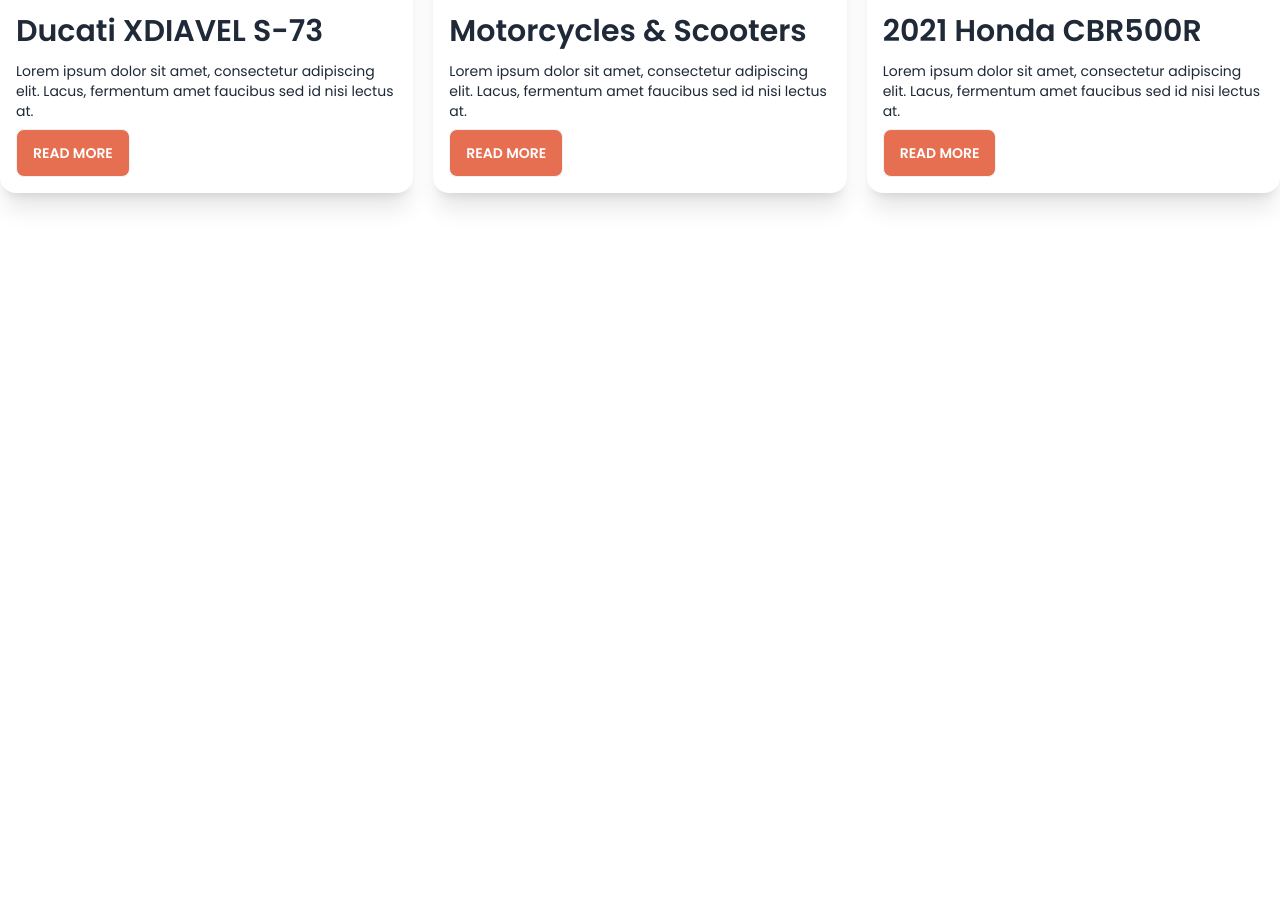
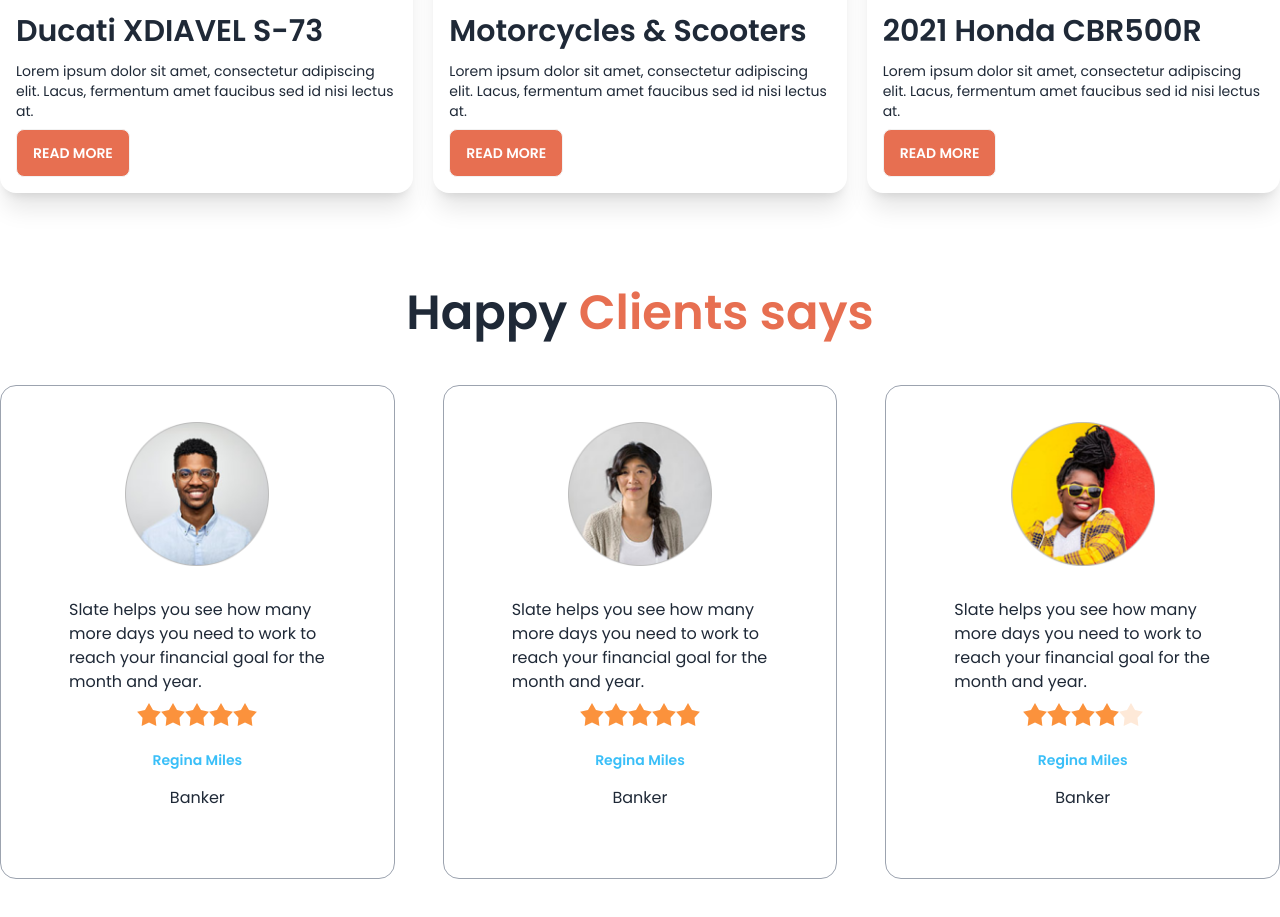
Before and after one commit to monoare/biker-zone-daisyUI, a plain HTML site: page index.html in a window 1280 px wide. Shown: the part 1073-1990 px from the top of the page. Before the commit the page ends 1362 px from the top, so only its background shows below. Drawn offline with nearby package versions, Linux system fonts and the light colour scheme.

Commit message:
added happy clients section

```diff
--- a/index.html
+++ b/index.html
@@ -258,6 +258,146 @@
           </div>
         </div>
       </section>
+      <!-- Happy Clients -->
+      <section class="my-24">
+        <h3 class="text-5xl mb-12 font-semibold text-center">
+          Happy <span class="text-bike-primary">Clients says</span>
+        </h3>
+        <div class="grid gap-12 grid-cols-1 md:grid-cols-2 lg:grid-cols-3">
+          <!-- First Review -->
+          <div class="card bg-base-100 p-9 border border-gray-400">
+            <figure>
+              <img src="images/others/user-1.png" alt="Shoes" class="w-36" />
+            </figure>
+            <div class="card-body">
+              <p>
+                Slate helps you see how many more days you need to work to reach
+                your financial goal for the month and year.
+              </p>
+              <div class="rating justify-center">
+                <input
+                  type="radio"
+                  name="rating-2"
+                  class="mask mask-star-2 bg-orange-400"
+                />
+                <input
+                  type="radio"
+                  name="rating-2"
+                  class="mask mask-star-2 bg-orange-400"
+                />
+                <input
+                  type="radio"
+                  name="rating-2"
+                  class="mask mask-star-2 bg-orange-400"
+                />
+                <input
+                  type="radio"
+                  name="rating-2"
+                  class="mask mask-star-2 bg-orange-400"
+                  checked
+                />
+                <input
+                  type="radio"
+                  name="rating-2"
+                  class="mask mask-star-2 bg-orange-400"
+                />
+              </div>
+              <div class="text-center space-y-4 mt-4">
+                <h4 class="text-sm font-semibold text-info">Regina Miles</h4>
+                <p>Banker</p>
+              </div>
+            </div>
+          </div>
+          <!-- Second Review -->
+          <div class="card bg-base-100 p-9 border border-gray-400">
+            <figure>
+              <img src="images/others/user-2.png" alt="Shoes" class="w-36" />
+            </figure>
+            <div class="card-body">
+              <p>
+                Slate helps you see how many more days you need to work to reach
+                your financial goal for the month and year.
+              </p>
+              <div class="rating justify-center">
+                <input
+                  type="radio"
+                  name="rating-2"
+                  class="mask mask-star-2 bg-orange-400"
+                />
+                <input
+                  type="radio"
+                  name="rating-2"
+                  class="mask mask-star-2 bg-orange-400"
+                />
+                <input
+                  type="radio"
+                  name="rating-2"
+                  class="mask mask-star-2 bg-orange-400"
+                />
+                <input
+                  type="radio"
+                  name="rating-2"
+                  class="mask mask-star-2 bg-orange-400"
+                  checked
+                />
+                <input
+                  type="radio"
+                  name="rating-2"
+                  class="mask mask-star-2 bg-orange-400"
+                />
+              </div>
+              <div class="text-center space-y-4 mt-4">
+                <h4 class="text-sm font-semibold text-info">Regina Miles</h4>
+                <p>Banker</p>
+              </div>
+            </div>
+          </div>
+          <!-- Third Review -->
+          <div class="card bg-base-100 p-9 border border-gray-400">
+            <figure>
+              <img src="images/others/user-3.png" alt="Shoes" class="w-36" />
+            </figure>
+            <div class="card-body">
+              <p>
+                Slate helps you see how many more days you need to work to reach
+                your financial goal for the month and year.
+              </p>
+              <div class="rating justify-center">
+                <input
+                  type="radio"
+                  name="rating-2"
+                  class="mask mask-star-2 bg-orange-400"
+                />
+                <input
+                  type="radio"
+                  name="rating-2"
+                  class="mask mask-star-2 bg-orange-400"
+                />
+                <input
+                  type="radio"
+                  name="rating-2"
+                  class="mask mask-star-2 bg-orange-400"
+                />
+                <input
+                  type="radio"
+                  name="rating-2"
+                  class="mask mask-star-2 bg-orange-400"
+                  checked
+                />
+                <input
+                  type="radio"
+                  name="rating-2"
+                  class="mask mask-star-2 bg-orange-400"
+                />
+              </div>
+              <div class="text-center space-y-4 mt-4">
+                <h4 class="text-sm font-semibold text-info">Regina Miles</h4>
+                <p>Banker</p>
+              </div>
+            </div>
+          </div>
+        </div>
+      </section>
     </main>
 
     <footer></footer>
```
